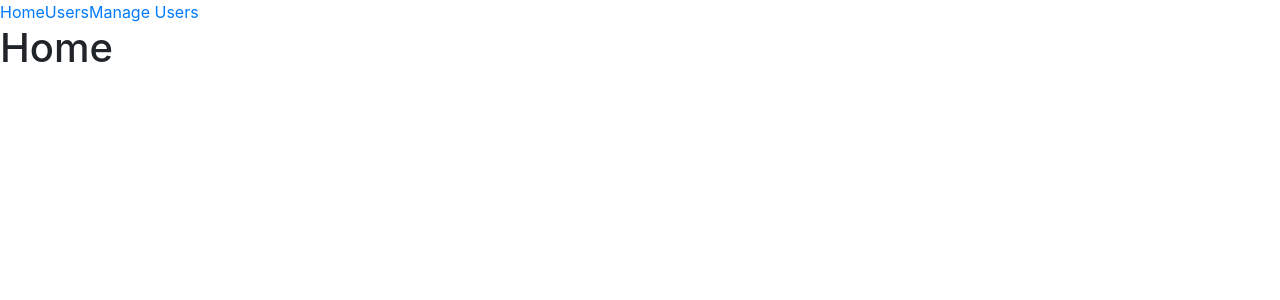
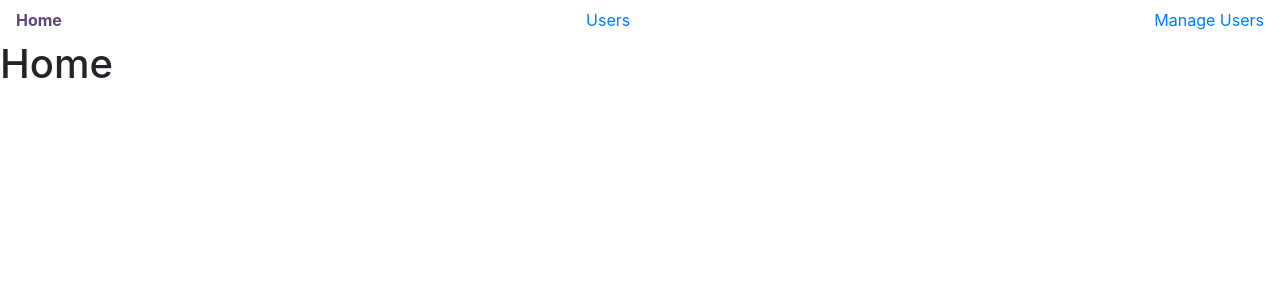
Before and after one commit to william10000/react-training-wat, a React (Create React App) app: page / in a window 1280 px wide. Shown: the top 300 px of the page. Built offline with nearby package versions, Linux system fonts and the light colour scheme.

Commit message:
added styling and replaced a with NavLink

```diff
--- a/src/App.js
+++ b/src/App.js
@@ -1,6 +1,6 @@
 import React from "react";
 import Users from "./Users";
-import Home from "./Home";
+import { Home } from "./Home";
 import { ManageUser } from "./ManageUser";
 import { Nav } from "./Nav";
 import { Route } from "react-router-dom";
--- a/src/Home.js
+++ b/src/Home.js
@@ -1,7 +1,3 @@
 import React from "react";
 
-function Home() {
-  return <h1>Home</h1>;
-}
-
-export default Home;
+export const Home = () => <h1>Home</h1>;
--- a/src/ManageUser.js
+++ b/src/ManageUser.js
@@ -1,5 +1,3 @@
 import React from "react";
 
-export function ManageUser() {
-  return <h1>Add User</h1>;
-}
+export const ManageUser = () => <h1>Add User</h1>;
--- a/src/Nav.js
+++ b/src/Nav.js
@@ -1,10 +1,22 @@
-// create a Nav component that contains two links Home and ManageUser
 import React from "react";
+import { NavLink } from "react-router-dom";
+
+const activeStyle = {
+  color: "#614476",
+  fontWeight: "bold"
+};
 
 export const Nav = () => (
-  <>
-    <a href="/">Home</a>
-    <a href="/users">Users</a>
-    <a href="/manageuser">Manage Users</a>
-  </>
+  // screen reader will announce navigation when it gets to the <nav> tag
+  <nav className="navbar">
+    <NavLink activeStyle={activeStyle} to="/" exact>
+      Home
+    </NavLink>
+    <NavLink activeStyle={activeStyle} to="/users">
+      Users
+    </NavLink>
+    <NavLink activeStyle={activeStyle} to="/manageuser">
+      Manage Users
+    </NavLink>
+  </nav>
 );
```
